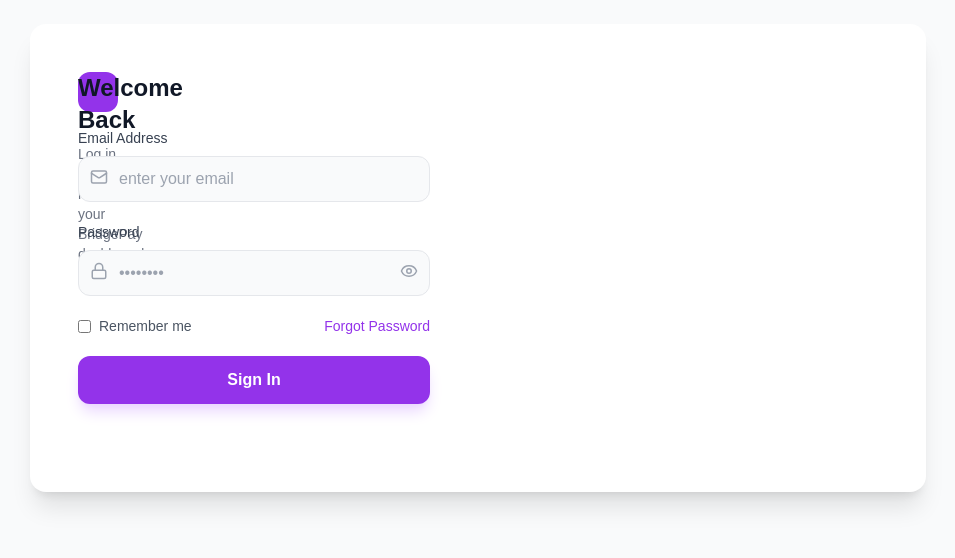
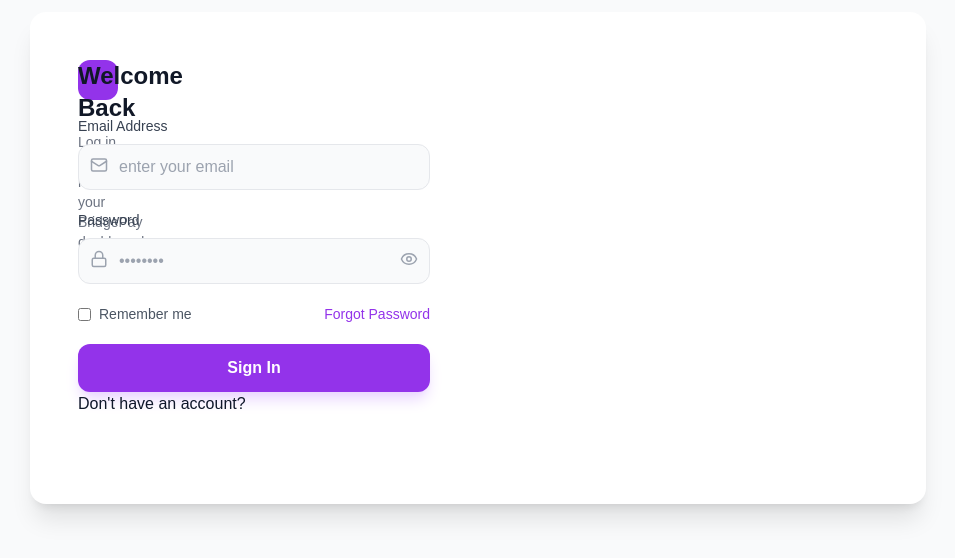
Before and after one commit to Abusadiq006/bridge-pay-dashboard, a React (Vite) app: page /login in a window 1280 px wide. Shown: the part 142-700 px from the top of the page, without its empty margins (162-1117 px from the left). Built offline with nearby package versions, Linux system fonts and the light colour scheme; a web font is replaced by a local one.

Commit message:
implementing p

```diff
--- a/src/pages/Login.jsx
+++ b/src/pages/Login.jsx
@@ -72,6 +72,10 @@ const Login = () => {
                                 Sign In
                             </button>
                         </form>
+
+                        <p>
+                            Don't have an account? {' '}
+                        </p>
                     </div>
                 </div>
             </div>
```
